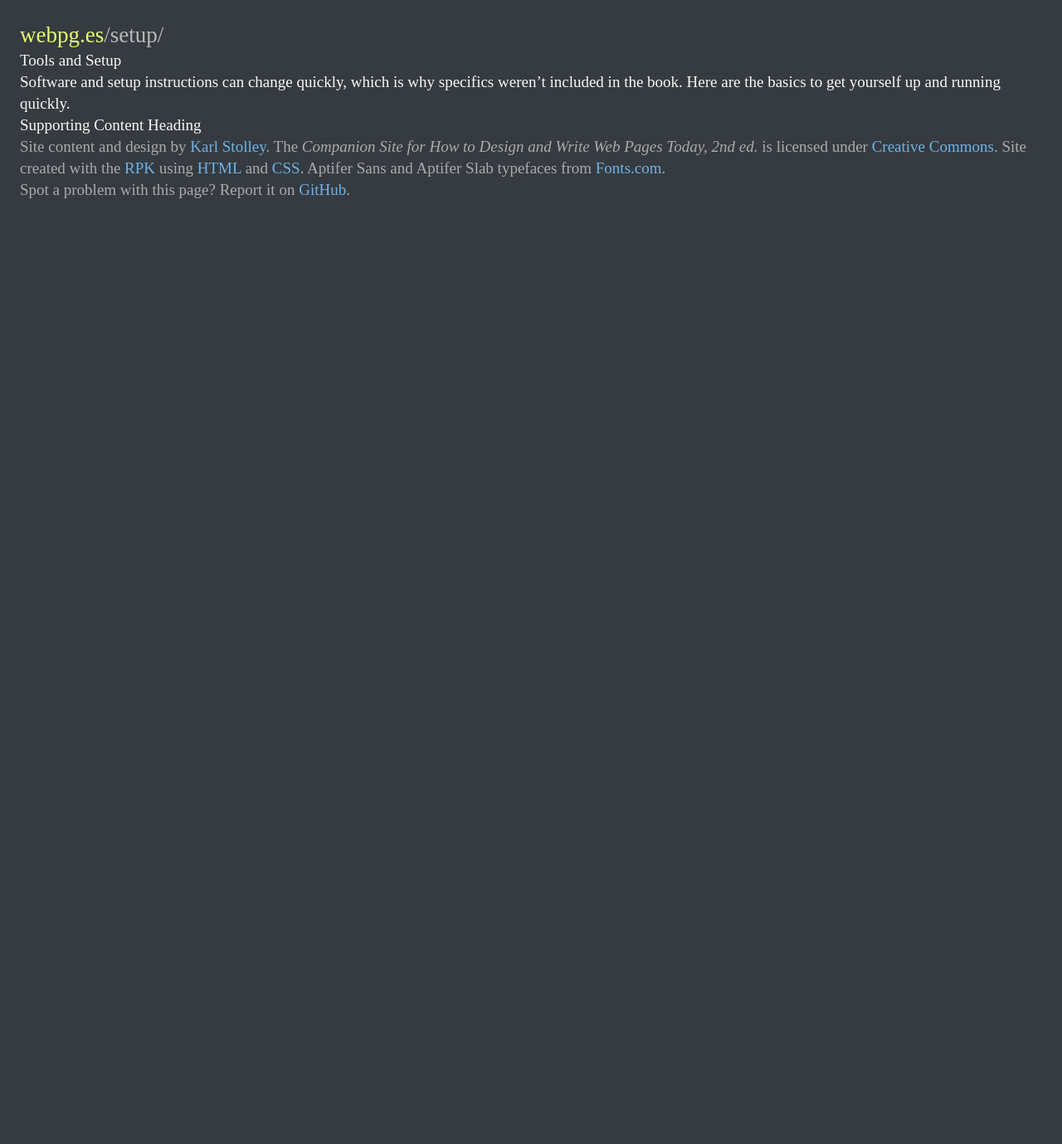
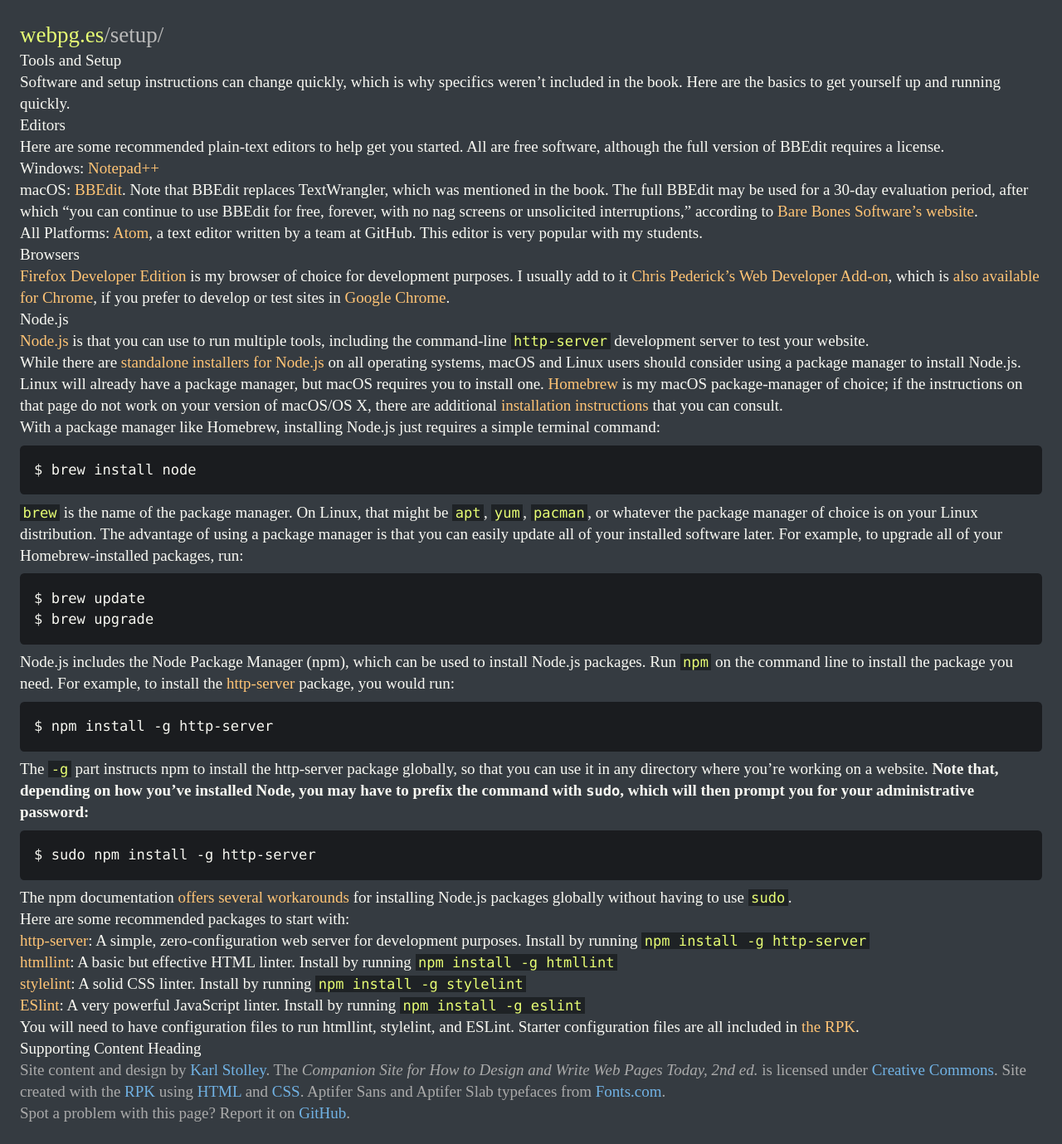
Before and after one commit to karlstolley/webpg.es, a Jekyll site: the page built from setup/index.md, in a window 1280 px wide. Shown: the whole page at 83% size. Built offline with Jekyll 4.4.1, drawn with Linux system fonts in a browser that asks for light colours; nearby versions of some CDN libraries; some web fonts are replaced; before the commit the page ends 900 px from its top, so only the background shows below that.

Commit message:
Added starter content to home, RPK, and setup pages

````diff
--- a/setup/index.md
+++ b/setup/index.md
@@ -4,3 +4,57 @@ description: Setup instructions and links to essential, open-source software for
 ---
 
 Software and setup instructions can change quickly, which is why specifics weren’t included in the book. Here are the basics to get yourself up and running quickly.
+
+### Editors
+
+Here are some recommended plain-text editors to help get you started. All are free software, although the full version of BBEdit requires a license.
+
+* Windows: [Notepad++](https://notepad-plus-plus.org/download/v7.3.3.html)
+* macOS: [BBEdit](http://www.barebones.com/products/bbedit/download.html). Note that BBEdit replaces TextWrangler, which was mentioned in the book. The full BBEdit may be used for a 30-day evaluation period, after which “you can continue to use BBEdit for free, forever, with no nag screens or unsolicited interruptions,” according to [Bare Bones Software’s website](http://www.barebones.com/products/textwrangler/).
+* All Platforms: [Atom](https://atom.io/), a text editor written by a team at GitHub. This editor is very popular with my students.
+
+### Browsers
+
+[Firefox Developer Edition](https://www.mozilla.org/en-US/firefox/developer/) is my browser of choice for development purposes. I usually add to it [Chris Pederick’s Web Developer Add-on](https://addons.mozilla.org/firefox/addon/web-developer/), which is [also available for Chrome](https://chrome.google.com/webstore/detail/web-developer/bfbameneiokkgbdmiekhjnmfkcnldhhm), if you prefer to develop or test sites in [Google Chrome](https://www.google.com/chrome/).
+
+### Node.js
+
+[Node.js]() is that you can use to run multiple tools, including the command-line `http-server` development server to test your website.
+
+While there are [standalone installers for Node.js](https://nodejs.org/en/download/) on all operating systems, macOS and Linux users should consider using a package manager to install Node.js. Linux will already have a package manager, but macOS requires you to install one. [Homebrew](https://brew.sh/) is my macOS package-manager of choice; if the instructions on that page do not work on your version of macOS/OS X, there are additional [installation instructions](https://github.com/Homebrew/brew/blob/master/docs/Installation.md#installation) that you can consult.
+
+With a package manager like Homebrew, installing Node.js just requires a simple terminal command:
+
+```txt
+$ brew install node
+```
+
+``brew`` is the name of the package manager. On Linux, that might be `apt`, `yum`, `pacman`, or whatever the package manager of choice is on your Linux distribution. The advantage of using a package manager is that you can easily update all of your installed software later. For example, to upgrade all of your Homebrew-installed packages, run:
+
+```txt
+$ brew update
+$ brew upgrade
+```
+
+Node.js includes the Node Package Manager (npm), which can be used to install Node.js packages. Run `npm` on the command line to install the package you need. For example, to install the [http-server](https://www.npmjs.com/package/http-server) package, you would run:
+
+```txt
+$ npm install -g http-server
+```
+
+The ``-g`` part instructs npm to install the http-server package globally, so that you can use it in any directory where you’re working on a website. **Note that, depending on how you’ve installed Node, you may have to prefix the command with `sudo`, which will then prompt you for your administrative password:**
+
+```txt
+$ sudo npm install -g http-server
+```
+
+The npm documentation [offers several workarounds](https://docs.npmjs.com/getting-started/fixing-npm-permissions) for installing Node.js packages globally without having to use `sudo`.
+
+Here are some recommended packages to start with:
+
+* [http-server](https://www.npmjs.com/package/http-server): A simple, zero-configuration web server for development purposes. Install by running `npm install -g http-server`
+* [htmllint](https://www.npmjs.com/package/html-lint): A basic but effective HTML linter. Install by running `npm install -g htmllint`
+* [stylelint](https://www.npmjs.com/package/stylelint): A solid CSS linter. Install by running `npm install -g stylelint`
+* [ESlint](https://www.npmjs.com/package/eslint): A very powerful JavaScript linter. Install by running `npm install -g eslint`
+
+You will need to have configuration files to run htmllint, stylelint, and ESLint. Starter configuration files are all included in [the RPK](/rpk/).
````
Also changed, not shown: index.md (+14 -1 lines), rpk/index.md (+6 -0 lines).
